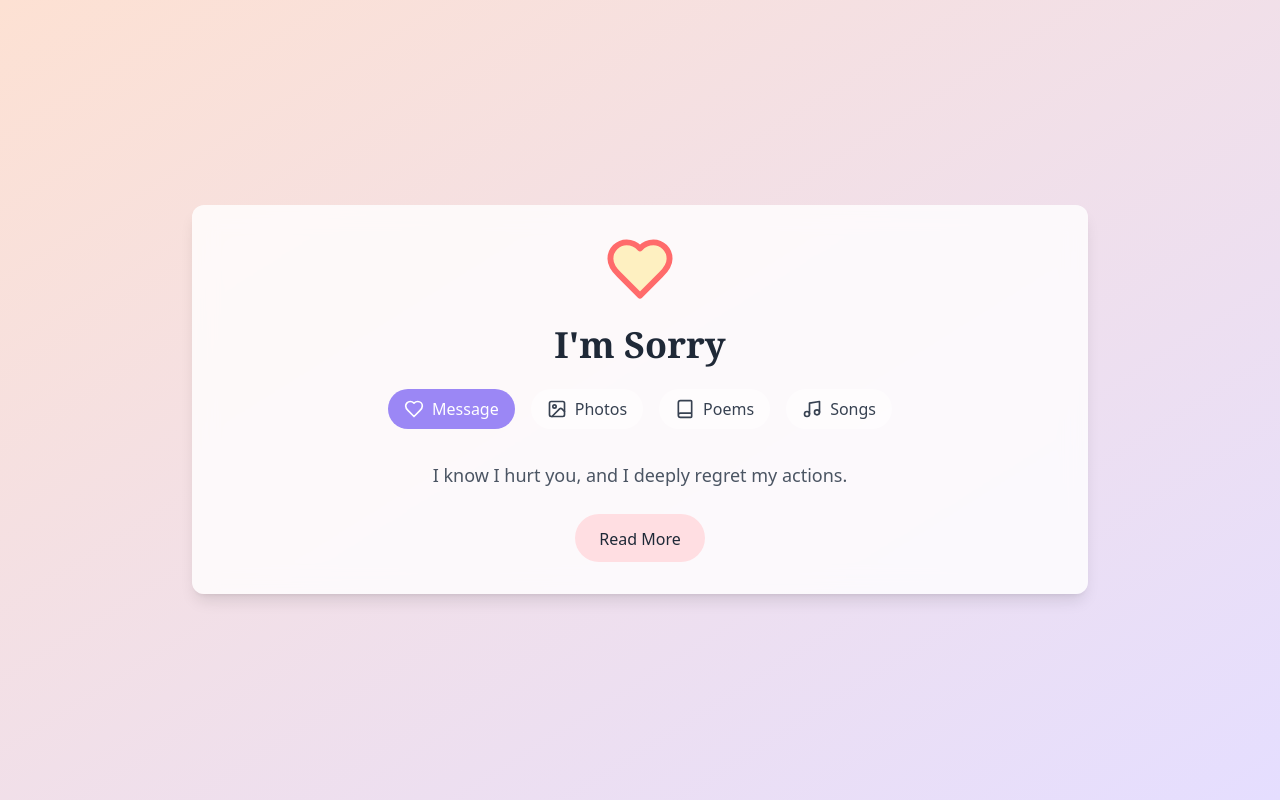
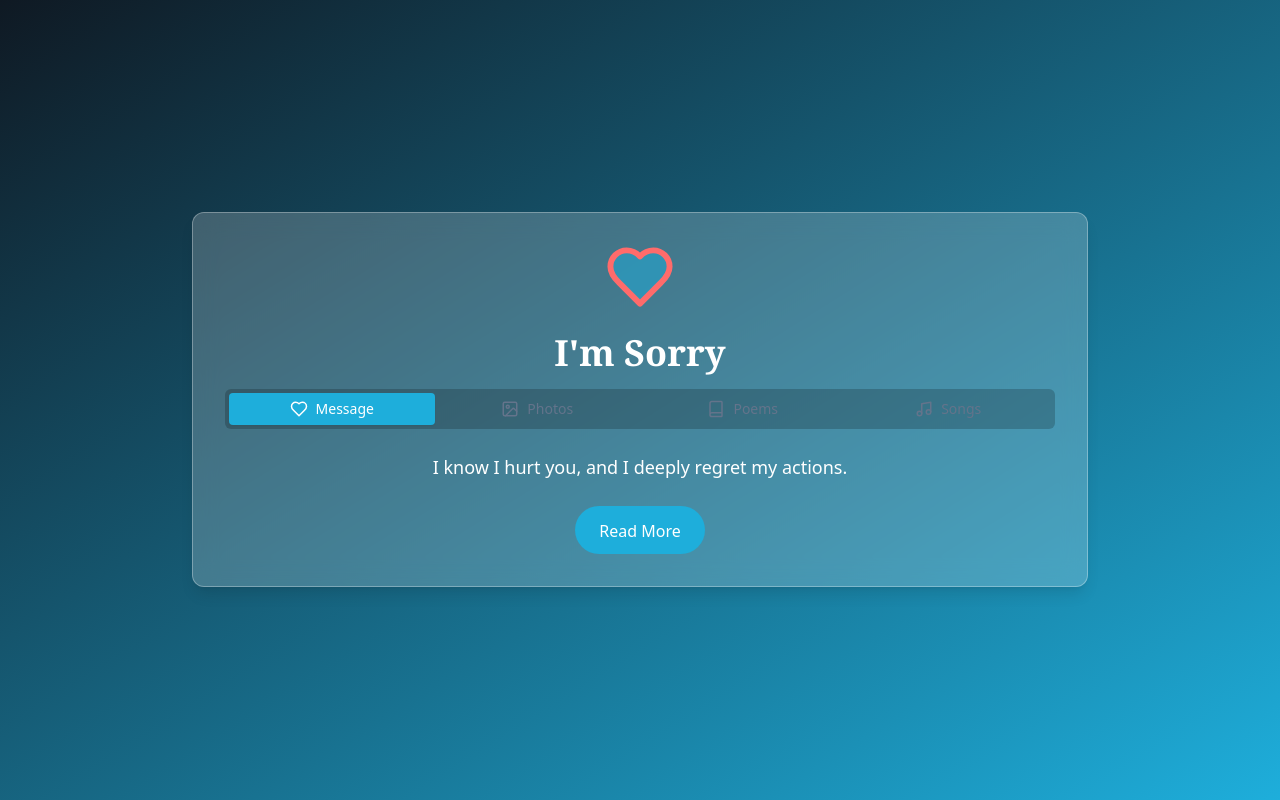
Before and after one commit to Tejas123456789000/sweet-apology-webpage-love, a React (Vite) app: page / in a window 1280 px wide. Built offline with nearby package versions, Linux system fonts and the light colour scheme.

Commit message:
feat: Add song playback and Valorant theme
- Implemented song playback functionality.
- Applied a Valorant-inspired theme with blue and white background.

```diff
--- a/src/pages/Index.tsx
+++ b/src/pages/Index.tsx
@@ -1,6 +1,6 @@
 
-import React, { useState } from 'react';
-import { Heart, Image, Music, Book } from 'lucide-react';
+import React, { useState, useRef } from 'react';
+import { Heart, Image, Music, Book, Play, Pause } from 'lucide-react';
 import { motion } from 'framer-motion';
 import {
   Carousel,
@@ -10,10 +10,14 @@ import {
   CarouselPrevious
 } from "@/components/ui/carousel";
 import { Card, CardContent } from "@/components/ui/card";
+import { Button } from "@/components/ui/button";
+import { Tabs, TabsContent, TabsList, TabsTrigger } from "@/components/ui/tabs";
 
 const SweetApology: React.FC = () => {
   const [showFullMessage, setShowFullMessage] = useState(false);
   const [currentSection, setCurrentSection] = useState<'message' | 'photos' | 'poems' | 'songs'>('message');
+  const [playingSongIndex, setPlayingSongIndex] = useState<number | null>(null);
+  const audioRef = useRef<HTMLAudioElement | null>(null);
 
   // You can replace these with your actual content
   const photos = [
@@ -36,21 +40,37 @@ const SweetApology: React.FC = () => {
   const songs = [
     {
       title: "Whispers of Apology",
-      lyrics: "When shadows fall and light grows dim,\nI reach for memories where we begin.\nThrough all my faults and all my flaws,\nMy love for you has never paused."
+      lyrics: "When shadows fall and light grows dim,\nI reach for memories where we begin.\nThrough all my faults and all my flaws,\nMy love for you has never paused.",
+      audioSrc: "https://www.soundhelix.com/examples/mp3/SoundHelix-Song-1.mp3"
     },
     {
       title: "Healing Hearts",
-      lyrics: "Let these words mend what I broke,\nRevive the trust that sorrow stole.\nWith every note and every line,\nI pray your heart rejoins with mine."
+      lyrics: "Let these words mend what I broke,\nRevive the trust that sorrow stole.\nWith every note and every line,\nI pray your heart rejoins with mine.",
+      audioSrc: "https://www.soundhelix.com/examples/mp3/SoundHelix-Song-2.mp3"
     },
   ];
 
+  const playPauseSong = (index: number) => {
+    if (playingSongIndex === index) {
+      audioRef.current?.pause();
+      setPlayingSongIndex(null);
+    } else {
+      if (audioRef.current) {
+        audioRef.current.pause();
+      }
+      audioRef.current = new Audio(songs[index].audioSrc);
+      audioRef.current.play();
+      setPlayingSongIndex(index);
+    }
+  };
+
   return (
-    <div className="min-h-screen flex items-center justify-center bg-gradient-to-br from-[#FDE1D3] to-[#E5DEFF] p-4">
+    <div className="min-h-screen flex items-center justify-center bg-gradient-to-br from-[#0F1923] to-[#1EAEDB] p-4">
       <motion.div
         initial={{ opacity: 0, scale: 0.9 }}
         animate={{ opacity: 1, scale: 1 }}
         transition={{ duration: 0.5 }}
-        className="bg-white/80 backdrop-blur-md rounded-xl shadow-lg p-8 max-w-4xl w-full"
+        className="bg-white/20 backdrop-blur-md rounded-xl shadow-lg p-8 max-w-4xl w-full border border-white/30"
       >
         <motion.div
           initial={{ scale: 1 }}
@@ -62,49 +82,41 @@ const SweetApology: React.FC = () => {
           }}
           className="flex justify-center mb-6"
         >
-          <Heart color="#FF6B6B" size={64} fill="#FFD93D" fillOpacity={0.3} />
+          <Heart color="#FF6B6B" size={64} fill="#1EAEDB" fillOpacity={0.5} />
         </motion.div>
 
-        <h1 className="text-4xl font-bold text-center text-gray-800 mb-4 font-serif">
+        <h1 className="text-4xl font-bold text-center text-white mb-4 font-serif">
           I'm Sorry
         </h1>
 
-        <div className="flex justify-center space-x-4 my-6">
-          <NavButton
-            icon={<Heart size={20} />}
-            label="Message"
-            active={currentSection === 'message'}
-            onClick={() => setCurrentSection('message')}
-          />
-          <NavButton
-            icon={<Image size={20} />}
-            label="Photos"
-            active={currentSection === 'photos'}
-            onClick={() => setCurrentSection('photos')}
-          />
-          <NavButton
-            icon={<Book size={20} />}
-            label="Poems"
-            active={currentSection === 'poems'}
-            onClick={() => setCurrentSection('poems')}
-          />
-          <NavButton
-            icon={<Music size={20} />}
-            label="Songs"
-            active={currentSection === 'songs'}
-            onClick={() => setCurrentSection('songs')}
-          />
-        </div>
+        <Tabs defaultValue="message" className="w-full" onValueChange={(value) => setCurrentSection(value as any)}>
+          <TabsList className="grid w-full grid-cols-4 bg-black/20">
+            <TabsTrigger value="message" className="data-[state=active]:bg-[#1EAEDB] data-[state=active]:text-white">
+              <Heart size={18} className="mr-2" />
+              Message
+            </TabsTrigger>
+            <TabsTrigger value="photos" className="data-[state=active]:bg-[#1EAEDB] data-[state=active]:text-white">
+              <Image size={18} className="mr-2" />
+              Photos
+            </TabsTrigger>
+            <TabsTrigger value="poems" className="data-[state=active]:bg-[#1EAEDB] data-[state=active]:text-white">
+              <Book size={18} className="mr-2" />
+              Poems
+            </TabsTrigger>
+            <TabsTrigger value="songs" className="data-[state=active]:bg-[#1EAEDB] data-[state=active]:text-white">
+              <Music size={18} className="mr-2" />
+              Songs
+            </TabsTrigger>
+          </TabsList>
 
-        <div className="mt-8">
-          {currentSection === 'message' && (
+          <TabsContent value="message" className="mt-6">
             <motion.div
               initial={{ opacity: 0 }}
               animate={{ opacity: 1 }}
               transition={{ duration: 0.5 }}
               className="text-center"
             >
-              <p className="text-lg text-gray-600 mb-6 leading-relaxed">
+              <p className="text-lg text-white mb-6 leading-relaxed">
                 I know I hurt you, and I deeply regret my actions.
                 {showFullMessage && (
                   <>
@@ -123,7 +135,7 @@ const SweetApology: React.FC = () => {
                   whileHover={{ scale: 1.05 }}
                   whileTap={{ scale: 0.95 }}
                   onClick={() => setShowFullMessage(true)}
-                  className="bg-[#FFDEE2] text-gray-800 px-6 py-3 rounded-full hover:bg-[#FFB6C1] transition-colors"
+                  className="bg-[#1EAEDB] text-white px-6 py-3 rounded-full hover:bg-[#33C3F0] transition-colors"
                 >
                   Read More
                 </motion.button>
@@ -135,15 +147,15 @@ const SweetApology: React.FC = () => {
                   animate={{ opacity: 1 }}
                   whileHover={{ scale: 1.05 }}
                   whileTap={{ scale: 0.95 }}
-                  className="bg-[#E5DEFF] text-gray-800 px-6 py-3 rounded-full hover:bg-[#D3C4FF] transition-colors"
+                  className="bg-white text-[#1EAEDB] px-6 py-3 rounded-full hover:bg-gray-100 transition-colors"
                 >
                   I Hope You Can Forgive Me
                 </motion.button>
               )}
             </motion.div>
-          )}
+          </TabsContent>
 
-          {currentSection === 'photos' && (
+          <TabsContent value="photos" className="mt-6">
             <motion.div
               initial={{ opacity: 0 }}
               animate={{ opacity: 1 }}
@@ -154,7 +166,7 @@ const SweetApology: React.FC = () => {
                   {photos.map((photo, index) => (
                     <CarouselItem key={index}>
                       <div className="p-1">
-                        <Card>
+                        <Card className="border-[#1EAEDB]/30 bg-white/10">
                           <CardContent className="flex flex-col items-center justify-center p-6">
                             <div className="aspect-[16/9] w-full overflow-hidden rounded-lg">
                               <img
@@ -163,20 +175,20 @@ const SweetApology: React.FC = () => {
                                 className="h-full w-full object-cover transition-all hover:scale-105"
                               />
                             </div>
-                            <p className="mt-4 text-center text-gray-600 italic">{photo.caption}</p>
+                            <p className="mt-4 text-center text-white italic">{photo.caption}</p>
                           </CardContent>
                         </Card>
                       </div>
                     </CarouselItem>
                   ))}
                 </CarouselContent>
-                <CarouselPrevious className="left-1" />
-                <CarouselNext className="right-1" />
+                <CarouselPrevious className="left-1 bg-white/20 hover:bg-white/40" />
+                <CarouselNext className="right-1 bg-white/20 hover:bg-white/40" />
               </Carousel>
             </motion.div>
-          )}
+          </TabsContent>
 
-          {currentSection === 'poems' && (
+          <TabsContent value="poems" className="mt-6">
             <motion.div
               initial={{ opacity: 0 }}
               animate={{ opacity: 1 }}
@@ -187,22 +199,22 @@ const SweetApology: React.FC = () => {
                 <CarouselContent>
                   {poems.map((poem, index) => (
                     <CarouselItem key={index}>
-                      <Card className="border-[#FFB6C1] bg-white/90">
+                      <Card className="border-[#1EAEDB]/30 bg-white/10">
                         <CardContent className="p-6">
-                          <h3 className="text-2xl font-serif text-gray-800 mb-4 text-center">{poem.title}</h3>
-                          <p className="text-gray-600 whitespace-pre-line text-center leading-relaxed">{poem.content}</p>
+                          <h3 className="text-2xl font-serif text-white mb-4 text-center">{poem.title}</h3>
+                          <p className="text-white/90 whitespace-pre-line text-center leading-relaxed">{poem.content}</p>
                         </CardContent>
                       </Card>
                     </CarouselItem>
                   ))}
                 </CarouselContent>
-                <CarouselPrevious className="left-1" />
-                <CarouselNext className="right-1" />
+                <CarouselPrevious className="left-1 bg-white/20 hover:bg-white/40" />
+                <CarouselNext className="right-1 bg-white/20 hover:bg-white/40" />
               </Carousel>
             </motion.div>
-          )}
+          </TabsContent>
 
-          {currentSection === 'songs' && (
+          <TabsContent value="songs" className="mt-6">
             <motion.div
               initial={{ opacity: 0 }}
               animate={{ opacity: 1 }}
@@ -213,54 +225,34 @@ const SweetApology: React.FC = () => {
                 <CarouselContent>
                   {songs.map((song, index) => (
                     <CarouselItem key={index}>
-                      <Card className="border-[#D3C4FF] bg-white/90">
+                      <Card className="border-[#1EAEDB]/30 bg-white/10">
                         <CardContent className="p-6">
                           <div className="flex justify-center mb-4">
-                            <Music size={32} className="text-[#9b87f5]" />
+                            <Button
+                              variant="outline"
+                              size="icon"
+                              className="bg-[#1EAEDB] text-white hover:bg-[#33C3F0] rounded-full h-12 w-12"
+                              onClick={() => playPauseSong(index)}
+                            >
+                              {playingSongIndex === index ? <Pause size={20} /> : <Play size={20} />}
+                            </Button>
                           </div>
-                          <h3 className="text-2xl font-serif text-gray-800 mb-4 text-center">{song.title}</h3>
-                          <p className="text-gray-600 whitespace-pre-line text-center italic leading-relaxed">{song.lyrics}</p>
+                          <h3 className="text-2xl font-serif text-white mb-4 text-center">{song.title}</h3>
+                          <p className="text-white/90 whitespace-pre-line text-center italic leading-relaxed">{song.lyrics}</p>
                         </CardContent>
                       </Card>
                     </CarouselItem>
                   ))}
                 </CarouselContent>
-                <CarouselPrevious className="left-1" />
-                <CarouselNext className="right-1" />
+                <CarouselPrevious className="left-1 bg-white/20 hover:bg-white/40" />
+                <CarouselNext className="right-1 bg-white/20 hover:bg-white/40" />
               </Carousel>
             </motion.div>
-          )}
-        </div>
+          </TabsContent>
+        </Tabs>
       </motion.div>
     </div>
   );
 };
 
-// Navigation Button Component
-const NavButton = ({
-  icon,
-  label,
-  active,
-  onClick
-}: {
-  icon: React.ReactNode;
-  label: string;
-  active: boolean;
-  onClick: () => void;
-}) => (
-  <motion.button
-    whileHover={{ scale: 1.05 }}
-    whileTap={{ scale: 0.95 }}
-    onClick={onClick}
-    className={`flex items-center space-x-2 px-4 py-2 rounded-full transition-colors ${
-      active
-        ? 'bg-[#9b87f5] text-white'
-        : 'bg-white/50 text-gray-700 hover:bg-white/70'
-    }`}
-  >
-    {icon}
-    <span>{label}</span>
-  </motion.button>
-);
-
 export default SweetApology;
```
